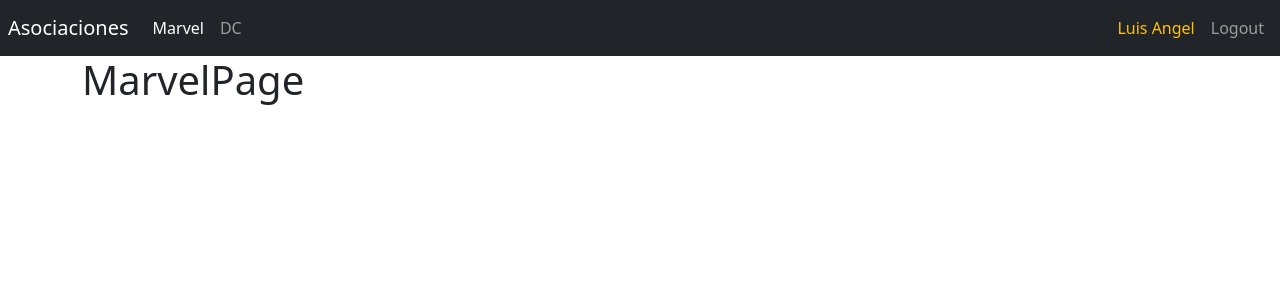
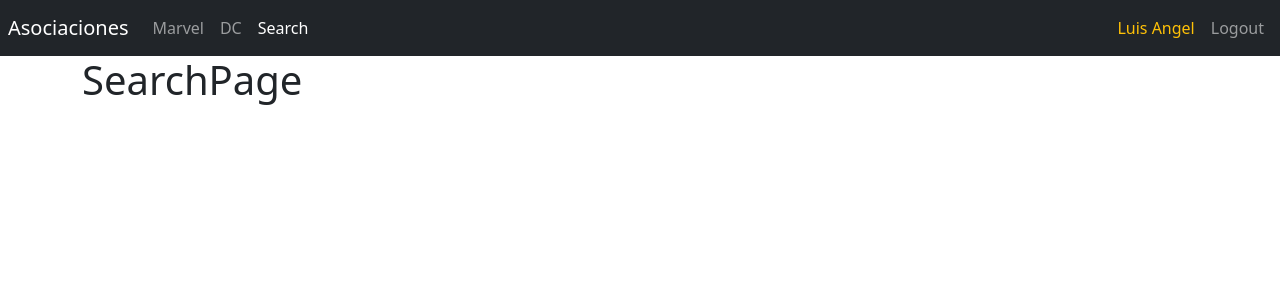
Before and after one commit to Curso-React-Js/07-heroes-spa, a React (Vite) app: page /search in a window 1280 px wide. Before the commit this address led to /marvel. Shown: the top 300 px of the page. Built offline with nearby package versions, Linux system fonts and the light colour scheme.

Commit message:
Creacion de rutas

```diff
--- /dev/null
+++ b/src/heroes/pages/HeroPage.jsx
@@ -0,0 +1,6 @@
+
+export const HeroPage = () => {
+  return (
+    <h1>HeroPage</h1>
+  );
+}
--- /dev/null
+++ b/src/heroes/pages/SearchPage.jsx
@@ -0,0 +1,6 @@
+
+export const SearchPage = () => {
+  return (
+    <h1>SearchPage</h1>
+  );
+}
--- a/src/heroes/pages/index.js
+++ b/src/heroes/pages/index.js
@@ -1,3 +1,5 @@
 
+export * from './DCPage';
+export * from './HeroPage';
 export * from './MarvelPage';
-export * from './DCPage';
+export * from './SearchPage';
--- a/src/heroes/routes/HeroesRoutes.jsx
+++ b/src/heroes/routes/HeroesRoutes.jsx
@@ -1,7 +1,7 @@
 import { Navigate, Route, Routes } from 'react-router-dom';
 import { Navbar } from '../../ui';
 
-import { MarvelPage, DCPage } from '../pages';
+import { MarvelPage, DCPage, SearchPage, HeroPage } from '../pages';
 
 export const HeroesRoutes = () => {
   return (
@@ -12,8 +12,8 @@
         <Routes>
           <Route path="marvel" element={ <MarvelPage /> } />
           <Route path="dc" element={ <DCPage /> } />
-
-          {/* Search, Hero by id */}
+          <Route path="search" element={ <SearchPage /> } />
+          <Route path="hero" element={ <HeroPage /> } />
 
           <Route path="*" element={ <Navigate to="/marvel" /> } />
         </Routes>
--- a/src/ui/components/Navbar.jsx
+++ b/src/ui/components/Navbar.jsx
@@ -21,6 +21,12 @@
             to="/dc">
             DC
           </NavLink>
+
+          <NavLink
+            className={ ({ isActive }) => `nav-item nav-link ${ isActive ? 'active' : '' }` }
+            to="/search">
+            Search
+          </NavLink>
         </div>
       </div>
 
```
Also changed, not shown: src/router/router.jsx (+9 -1 lines).
